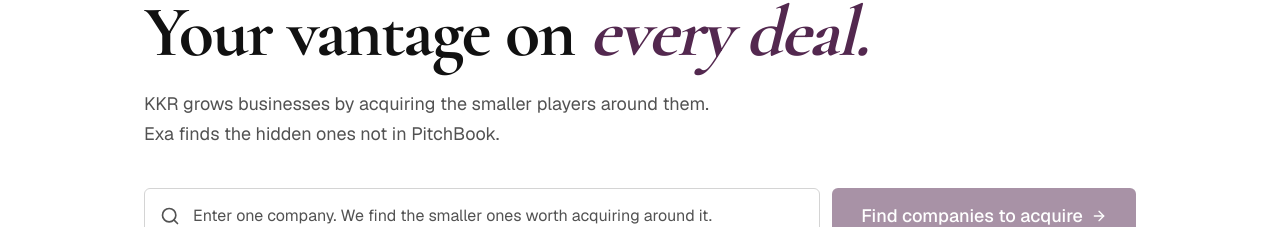
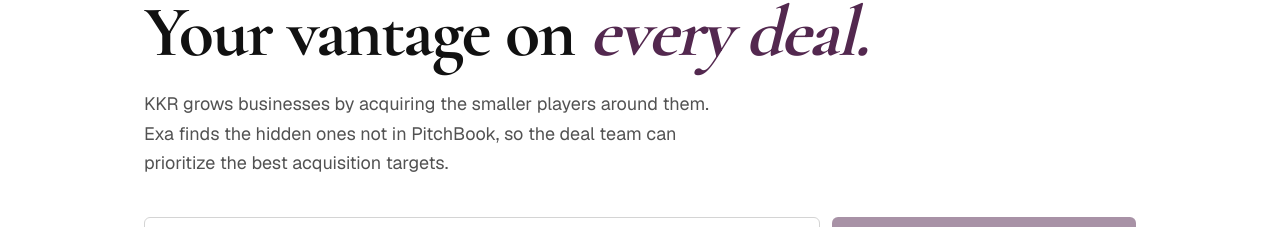
Before and after one commit to william-wei-zhu/exavantage, a Next.js app: page / in a window 1280 px wide. Shown: the part 124-351 px from the top of the page. Built offline with nearby package versions, Linux system fonts and the light colour scheme; no server answers.

Commit message:
Homepage subhead: name the user + payoff (deal team can prioritize the best acquisition targets)
Co-Authored-By: Claude Opus 4.8 (1M context) <noreply@anthropic.com>

```diff
--- a/app/page.tsx
+++ b/app/page.tsx
@@ -16,7 +16,7 @@ export default function Home() {
             </h1>
             <p className="mt-5 max-w-xl text-lg leading-relaxed text-muted-foreground">
               KKR grows businesses by acquiring the smaller players around them. Exa finds the hidden
-              ones not in PitchBook.
+              ones not in PitchBook, so the deal team can prioritize the best acquisition targets.
             </p>
           </div>
 
```
